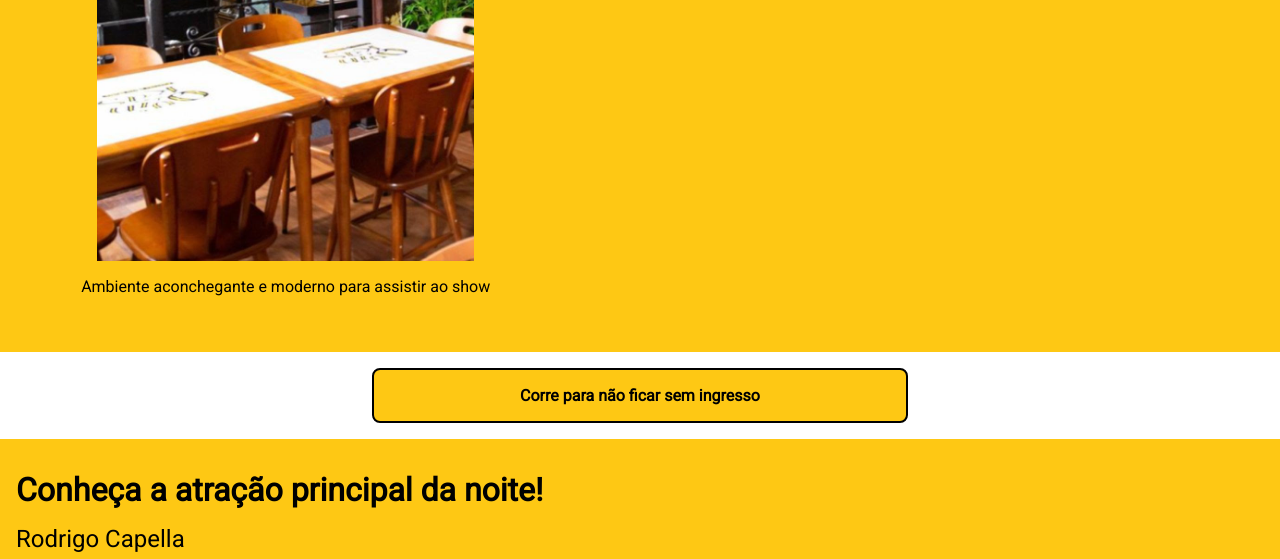
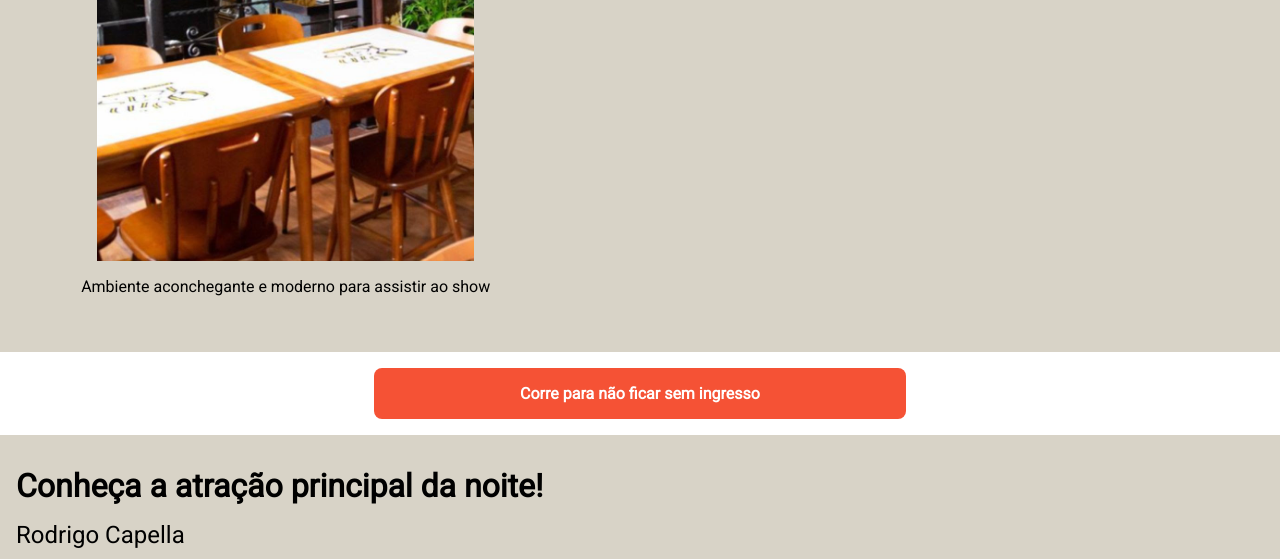
Before and after one commit to zago1/site-viva-comedia, a plain HTML site: page index.html in a window 1280 px wide. Shown: the part 1155-1714 px from the top of the page. Drawn offline with Linux system fonts and the light colour scheme.

Commit message:
add page title; add page icon; fix background and button colors

```diff
--- a/index.css
+++ b/index.css
@@ -11,7 +11,7 @@
 
 
 body {
-    background-color: #FEC814;
+    background-color: #d8d3c7;
 }
 
 .header {
@@ -45,7 +45,7 @@ body {
     justify-content: center;
     min-width: 90%;
     padding: 1rem;
-    background-color: black;
+    background-color: #F55235;
     border: none;
     border-radius: .5rem;
     align-self: center;
@@ -209,13 +209,13 @@ body {
 
 
 .buy-now-wrapper > .button, .buy-package > .button {
-    background-color: #FEC814;
-    border: 2px solid #000;
+    background-color: #F55235;
+    /* border: 2px solid #000; */
 }
 
 .buy-now-wrapper > .button > a,
 .buy-package > .button > a {
-    color: #000;
+    color: #FFF;
     font-weight: bold;
     text-decoration: none !important;
 }
--- a/index.html
+++ b/index.html
@@ -4,7 +4,8 @@
     <meta charset="UTF-8">
     <meta http-equiv="X-UA-Compatible" content="IE=edge">
     <meta name="viewport" content="width=device-width, initial-scale=1.0">
-    <title>Document</title>
+    <title>Rodrigo Capella e convidados!</title>
+    <link rel="icon" type="image/x-icon" href="./assets/logo-viva-comedia.ico">
 
     <link rel="stylesheet" href="https://fonts.googleapis.com/css?family=Roboto">
     <link rel="stylesheet" href="./index.css">
```
Also changed, not shown: assets/logo-viva-comedia.ico (added).
